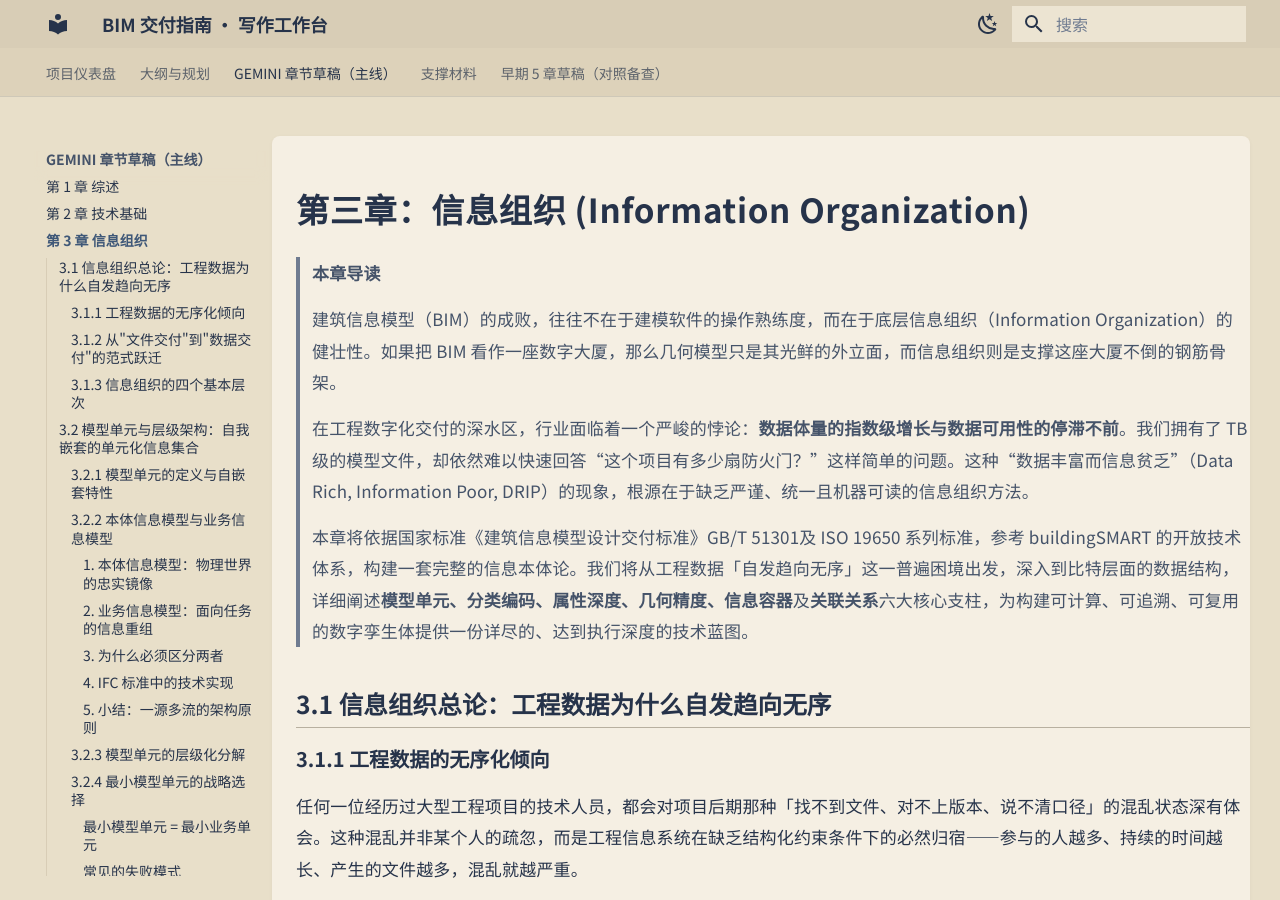
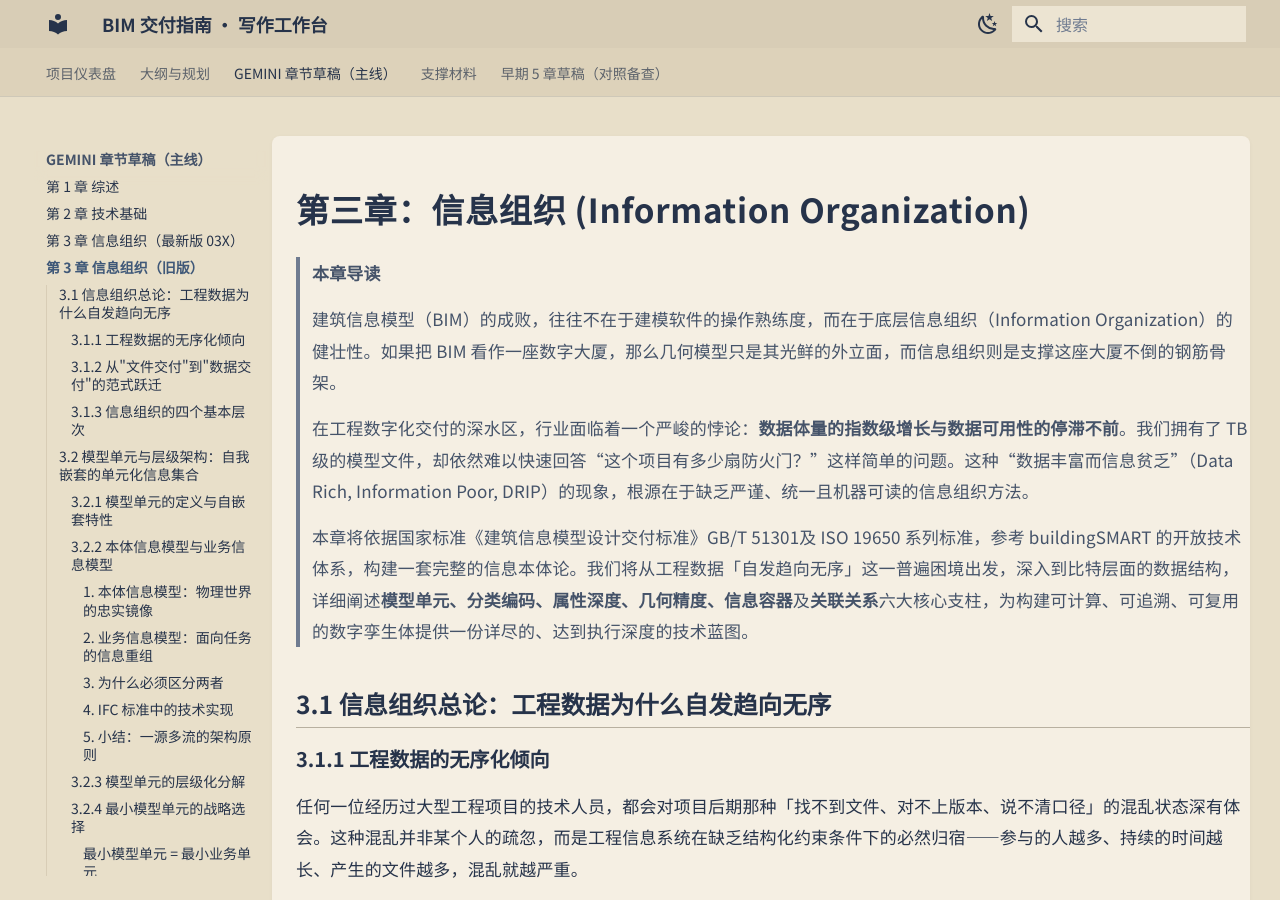
Before and after one commit to future-arch/BIM-delivery-guidance, an MkDocs documentation site: the page built from docs/GEMINI/03_Information_Organization.md, in a window 1280 px wide and 900 px high. Built offline with MkDocs 1.6.1 and Material for MkDocs 9.7.7, drawn with Linux system fonts in a browser that asks for light colours.

Commit message:
chore(site): 第 3 章双版本并存（最新版 03X + 旧版）
沿用 Ch 4/5 已建立的双版本对照惯例，左侧导航第 3 章下增加：
- 第 3 章 信息组织（最新版 03X）→ docs/GEMINI/03X_Information_Organization.md
- 第 3 章 信息组织（旧版）→ docs/GEMINI/03_Information_Organization.md

```diff
--- a/mkdocs.yml
+++ b/mkdocs.yml
@@ -102,7 +102,8 @@ nav:
   - GEMINI 章节草稿（主线）:
       - 第 1 章 综述: GEMINI/01_General_Provisions.md
       - 第 2 章 技术基础: GEMINI/02_Technical_Foundations.md
-      - 第 3 章 信息组织: GEMINI/03_Information_Organization.md
+      - 第 3 章 信息组织（最新版 03X）: GEMINI/03X_Information_Organization.md
+      - 第 3 章 信息组织（旧版）: GEMINI/03_Information_Organization.md
       - 第 4 章 信息交付（最新版 04X）: GEMINI/04X_Delivery_Processes.md
       - 第 4 章 信息交付（旧版骨架）: GEMINI/04_Delivery_Processes.md
       - 第 5 章 实施指南（最新版 05X）: GEMINI/05X_Delivery_Implementation.md
```
